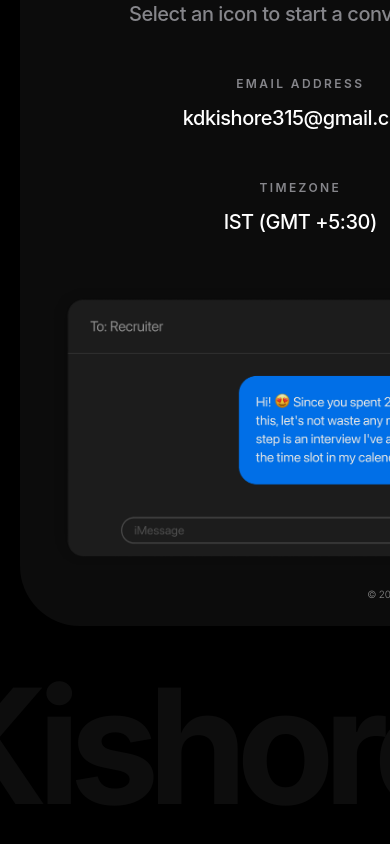
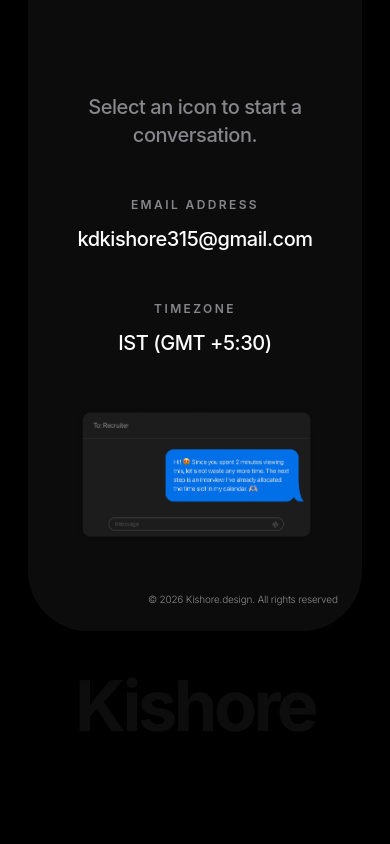
Before and after one commit to Kishore-s-19/Portfolio, a React (Vite) app: page / in a window 390 px wide. Shown: the part 8049-8893 px from the top of the page. After the commit the page ends 8830 px from the top, so only its background shows below. Built offline with nearby package versions, Linux system fonts and the light colour scheme; a web font is replaced by a local one.

Commit message:
style: make Contact card, message image, and signature responsive

```diff
--- a/src/App.jsx
+++ b/src/App.jsx
@@ -428,14 +428,14 @@ function App() {
           </div>
         </section>
 
-        <div className="bg-black px-[5%] py-20 pb-0">
+        <div className="bg-black px-[5%] py-20 pb-0 shadow-[0_-20px_50px_rgba(0,0,0,0.8)] relative z-30">
           <section
-            className="mx-auto bg-[#0c0c0c] rounded-[60px] py-14 px-4 md:px-12 relative z-40 font-apple"
+            className="mx-auto bg-[#0c0c0c] rounded-[60px] py-14 px-4 md:px-12 relative z-40 font-apple overflow-hidden"
             ref={contactRef}
             style={{
-              width: '160%', // Adjust width here (e.g., 80%, 100%)
-              maxWidth: '1200px', // Adjust max-width here (e.g., 1000px, 1400px)
-              minHeight: '750px' // Adjust min-height here
+              width: isMobile ? '95%' : '75%', // Responsive width
+              maxWidth: '1200px',
+              minHeight: isMobile ? 'auto' : '750px' // auto height on mobile
             }}
           >
             <div className="w-full text-center">
@@ -474,14 +474,15 @@ function App() {
                 </div>
 
                 {/* Message Image - Centered below email info */}
-                <div className="flex justify-center mt-12">
+                <div className="flex justify-center mt-12 mb-8 md:mb-0">
                   <img
                     src={msgImage}
                     alt="Message illustration"
-                    className="object-contain opacity-90"
+                    className="object-contain opacity-90 transition-all duration-700"
                     style={{
-                      width: '500px', // Adjust width here
-                      height: 'auto' // Adjust height here (or set specific px)
+                      width: isMobile ? '80%' : '500px', // Responsive width
+                      maxWidth: '500px',
+                      height: 'auto'
                     }}
                     loading="lazy"
                   />
@@ -506,15 +507,15 @@ function App() {
         </div>
 
         {/* Signature Footer */}
-        <section className="w-full md:pt-20 pt-10 pb-0 bg-black flex justify-center items-center overflow-hidden select-none relative z-10">
+        <section className="w-full md:pt-20 pt-10 pb-10 bg-black flex justify-center items-center overflow-hidden select-none relative z-10">
           <p
-            className="leading-none hover:opacity-80 transition-opacity duration-700"
+            className="leading-none hover:opacity-80 transition-all duration-700"
             style={{
               fontFamily: 'Inter, "Inter Placeholder", sans-serif',
-              fontSize: '160px',
+              fontSize: isMobile ? '18vw' : '160px', // Responsive font size
               fontWeight: '700',
-              height: '192px',
-              letterSpacing: '-11.2px',
+              height: isMobile ? 'auto' : '192px',
+              letterSpacing: isMobile ? '-0.05em' : '-11.2px',
               color: 'rgb(13, 13, 13)'
             }}
           >
```
